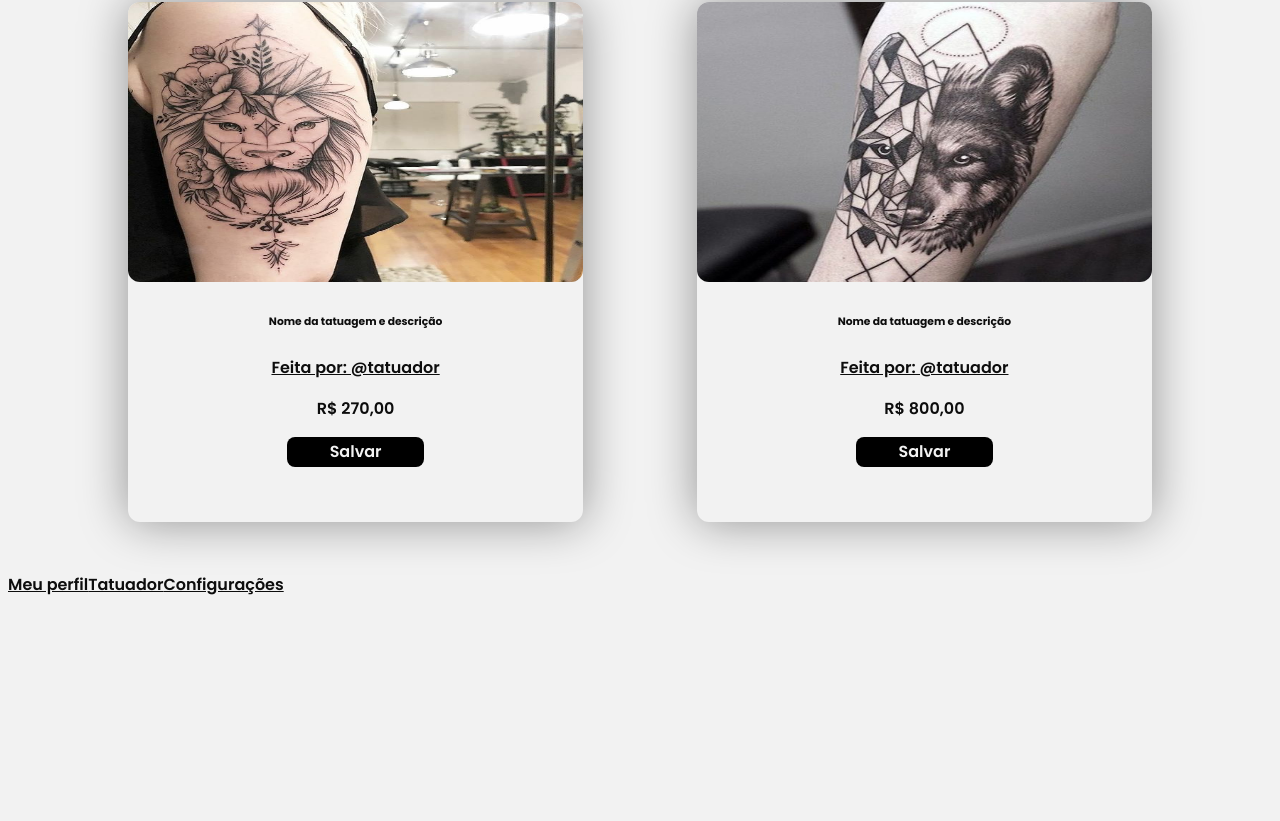
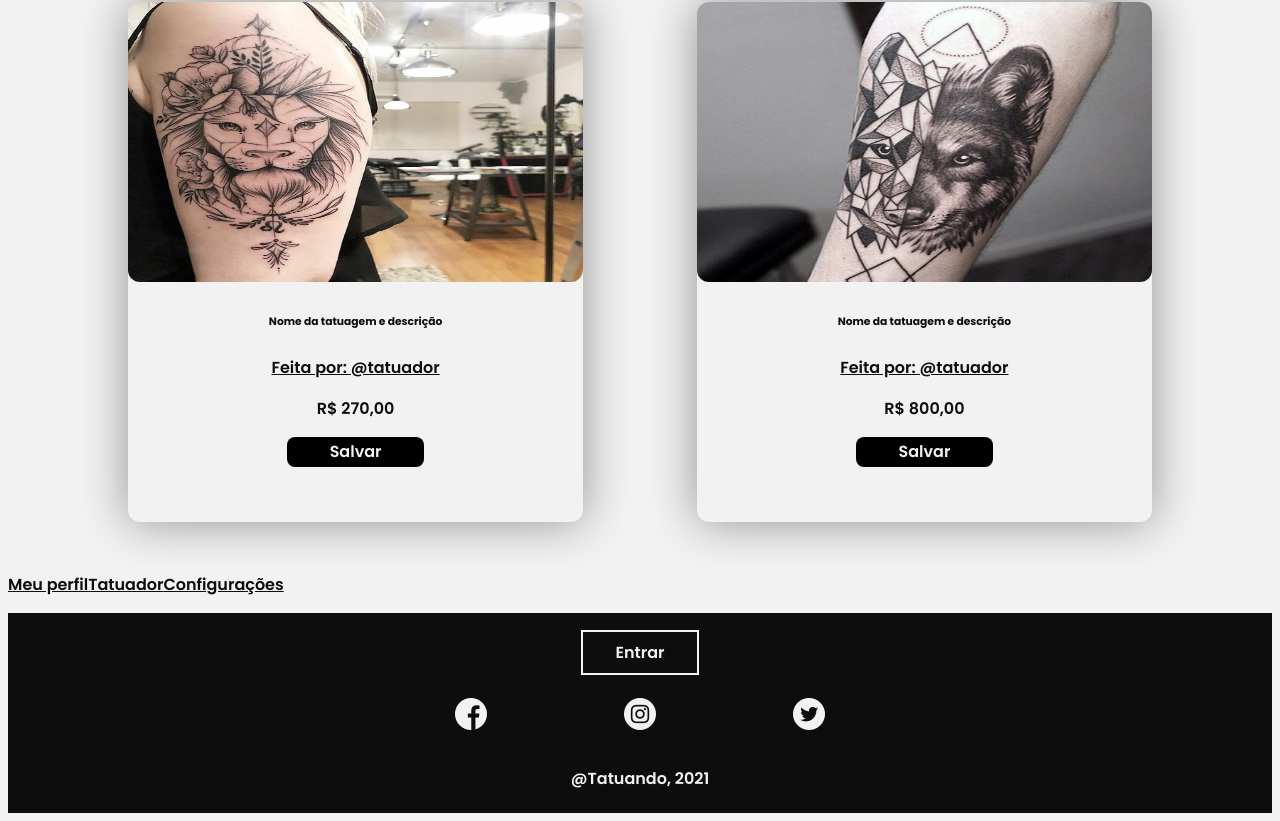
Before and after one commit to dsm-cefet-rj/trabalho2021-1-grupo-1-psw-2021-1, a React (Create React App) app in the folder frontend/: page / in a window 1280 px wide. Shown: the part 2005-2826 px from the top of the page. Before the commit the page ends 2618 px from the top, so only its background shows below. Built offline with nearby package versions, Linux system fonts and the light colour scheme.

Commit message:
Added Footer component

```diff
--- a/frontend/src/App.js
+++ b/frontend/src/App.js
@@ -1,6 +1,7 @@
 import { BrowserRouter as Router, Switch, Route } from 'react-router-dom';
 
 import Header from './components/Header'
+import Footer from './components/Footer'
 import ClientProfile from './pages/ClientProfile';
 import Home from "./pages/Home";
 import Payment from './pages/Payment';
@@ -13,7 +14,6 @@ import SignupTattoo from './pages/SignupTattoo';
 
 function App() {
     return (
-        <>
             <Router>
                 <Header />
                 <Switch>
@@ -39,8 +39,8 @@ function App() {
                         <Home />
                     </Route>
                 </Switch>
+                <Footer />
             </Router>
-        </>
     );
 }
 
```
